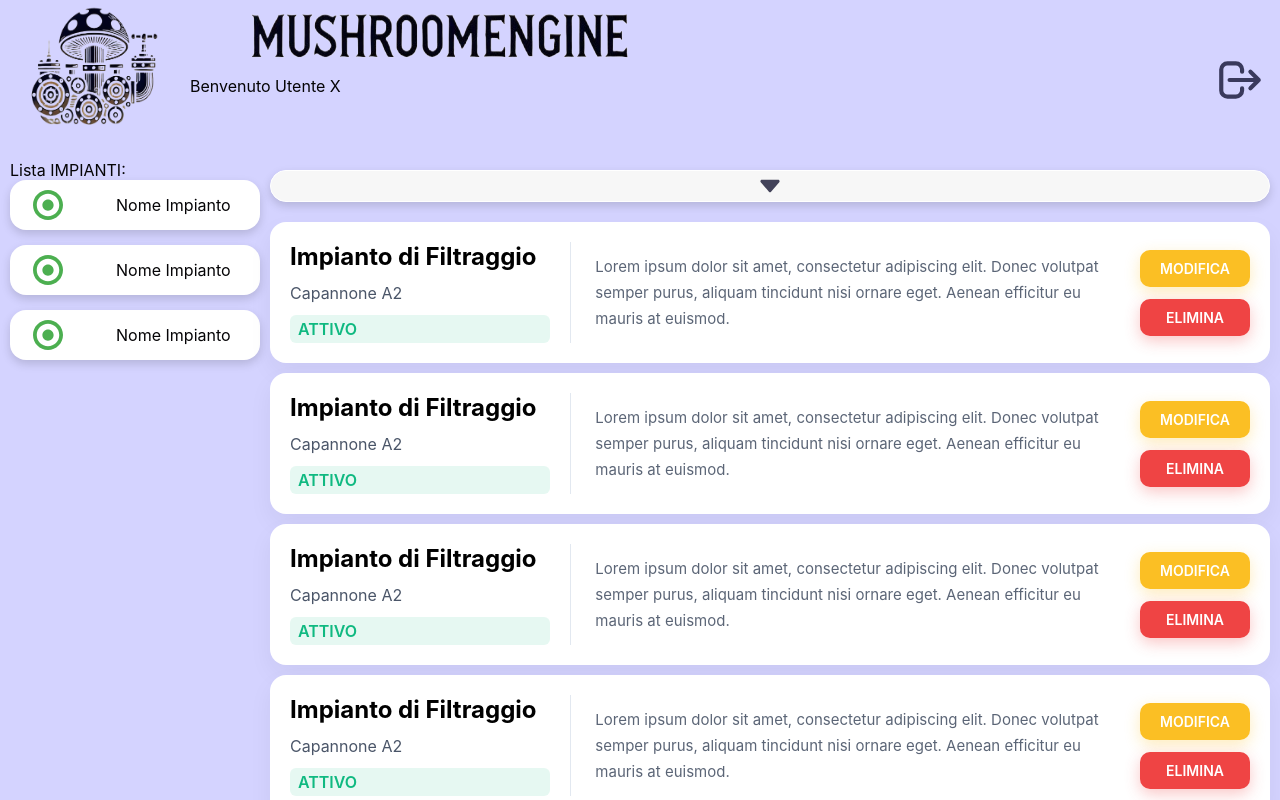
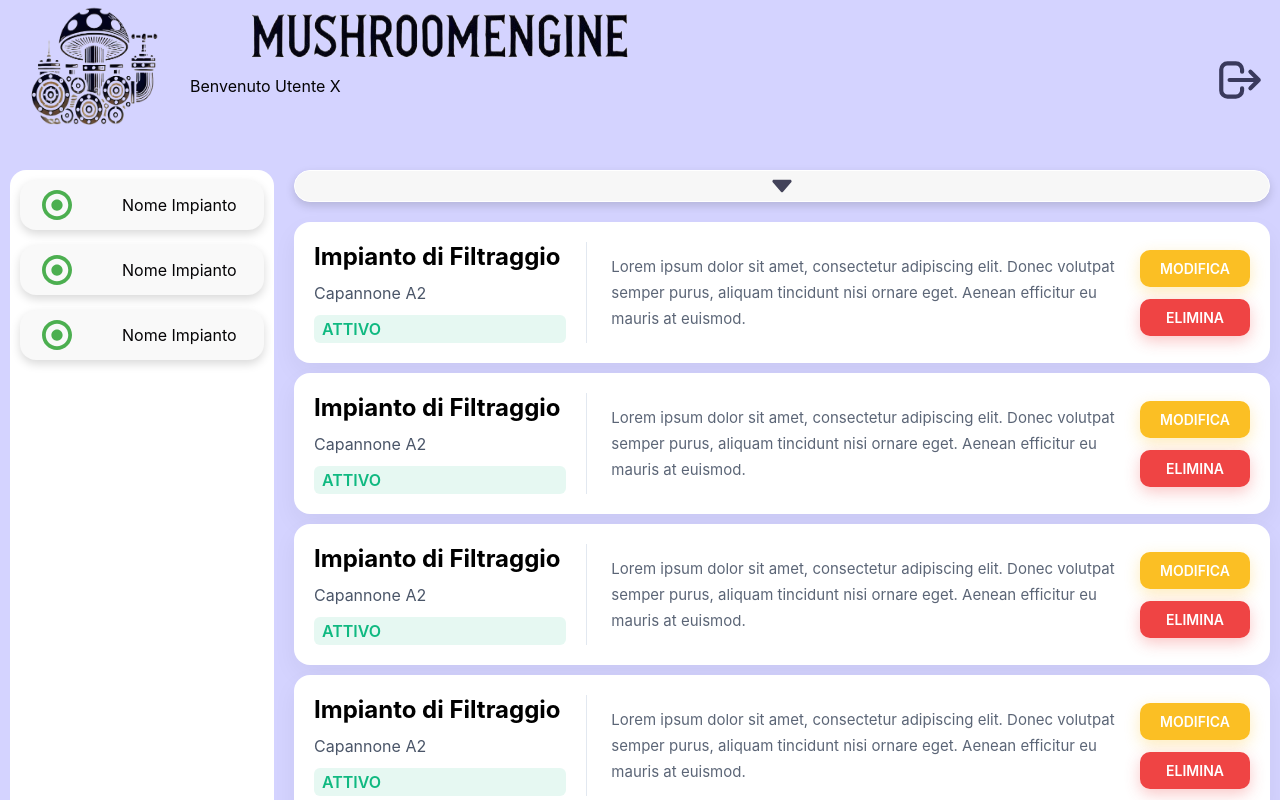
Before and after one commit to DanielKirash/MushroomEngine, a React (Create React App) app: page /dashboard in a window 1280 px wide. Shown: the top 800 px of the page. Built offline with nearby package versions, Linux system fonts and the light colour scheme.

Commit message:
Update color constants and enhance sidebar styles: add darker background color, adjust sidebar padding and margins, and remove unnecessary heading

```diff
--- a/src/UI/colors/colorconst.css
+++ b/src/UI/colors/colorconst.css
@@ -9,4 +9,5 @@
     --warning: #fbbf24;
     --fatal: #ef4444;
     --card-background: #ffffff;
+    --card-background-darker: #f9f9f9;
 }
--- a/src/UI/molecules/listaimpianti/style.css
+++ b/src/UI/molecules/listaimpianti/style.css
@@ -4,7 +4,7 @@ li.item-list {
     height: 50px;
     justify-content: center;
     min-width: 200px;
-    background-color: var(--card-background);
+    background-color: var(--card-background-darker);
     box-shadow: 0px 4px 10px rgba(0, 0, 0, 0.15);
     -webkit-box-shadow: 0px 4px 10px rgba(0, 0, 0, 0.15);
     -moz-box-shadow: 0px 4px 10px rgba(0, 0, 0, 0.15);
--- a/src/UI/molecules/plantCard/plantcard.css
+++ b/src/UI/molecules/plantCard/plantcard.css
@@ -5,7 +5,6 @@
     flex:1;
     flex-direction: row;
     align-items: center;
-    max-height: 150px;
     gap: 24px;
     padding: 20px;
     background-color: var(--card-background);
--- a/src/UI/organisms/sidebar/Sidebar.tsx
+++ b/src/UI/organisms/sidebar/Sidebar.tsx
@@ -4,7 +4,7 @@ import ListaImpianti from '../listaImpianti/ListaImpianti';
 const Sidebar = () => {
     return (
         <nav className="sidebar">
-            <h1>Lista IMPIANTI:</h1>
+
             <ListaImpianti/>
         </nav>
     )
--- a/src/UI/organisms/sidebar/sidebar.css
+++ b/src/UI/organisms/sidebar/sidebar.css
@@ -1,5 +1,11 @@
 .sidebar    {
     flex:1;
     margin-left: 10px;
+    border-radius: 16px;
+    padding: 10px;
+    margin-top: 10px;
+    margin-bottom: 10px;
+    margin-right: 10px;
+    background-color: var(--card-background);
 
 }
```
